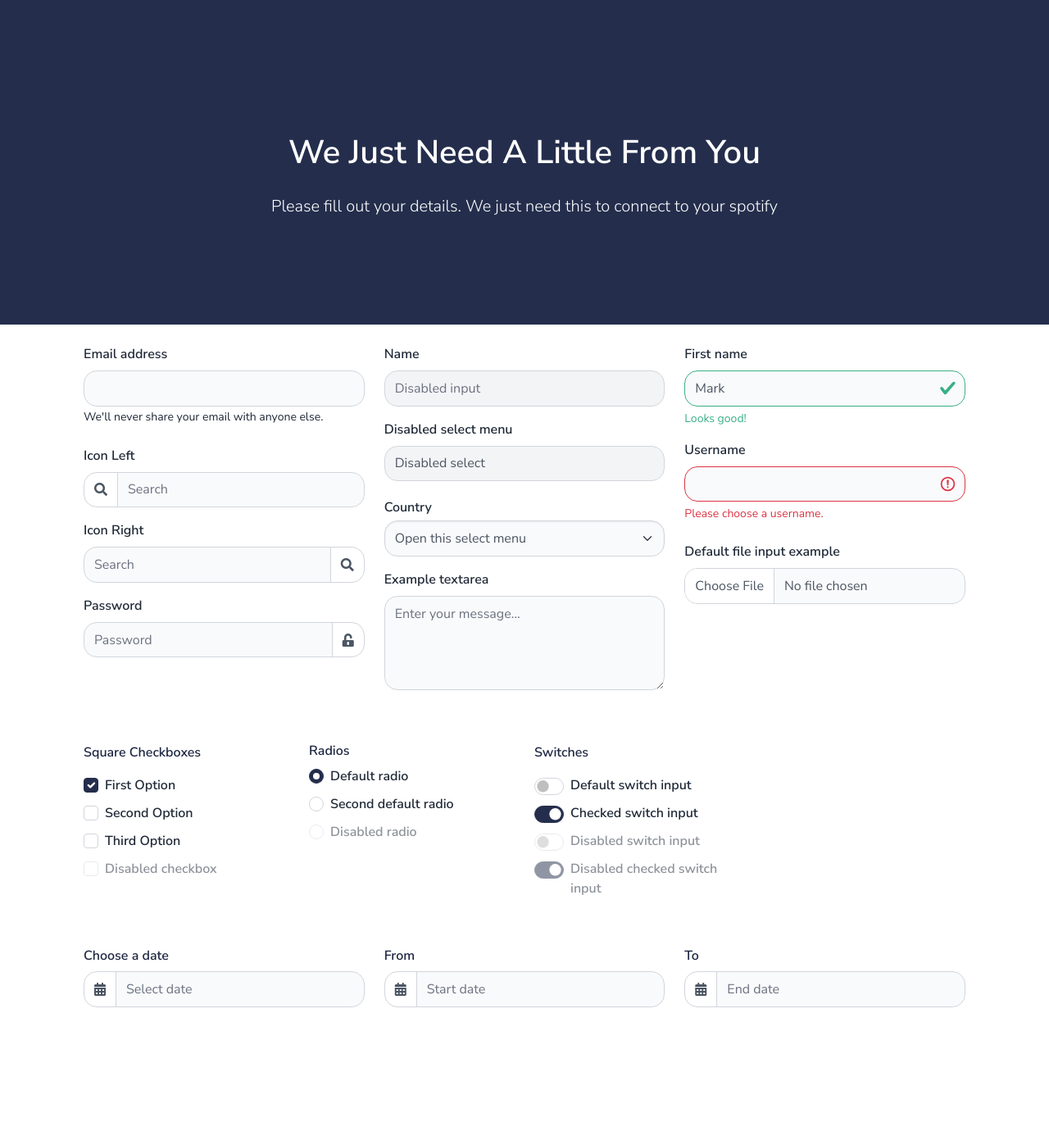
After one commit to vmmadathil/playlist_backend, a Flask app: page /details in a window 1280 px wide. The commit adds this page. Shown: the whole page at 82% size. Run offline with Flask 2, Linux system fonts and the light colour scheme; some libraries are stand-ins or nearby versions.

Commit message:
UI mostly done

```diff
--- a/main.py
+++ b/main.py
@@ -22,6 +22,11 @@ app.config["DEBUG"] = True
 def home():
     #return "<h1>Travel Playlist Creator</h1><p>This site is a prototype API for a service that will create personalized playlists for users.</p>"
     return render_template('about.html')
+
+@app.route('/details', methods=['GET'])
+def details():
+    return render_template('details.html')
+
 
 @app.route('/authorize/<username>', methods=['GET'])
 def authorize(username):
--- /dev/null
+++ b/templates/details.html
@@ -0,0 +1,269 @@
+{% extends "layouts/base.html" %}
+
+{% block title %} UI Forms {% endblock %}
+
+<!-- Specific Page CSS goes HERE  -->
+{% block stylesheets %}{% endblock stylesheets %}
+
+{% block content %}
+
+    <main>
+
+        {% include 'includes/preloader.html' %}
+
+        <!-- Hero -->
+        <div class="section-header pb-6 bg-primary text-white">
+            <div class="container">
+                <div class="row justify-content-center">
+                    <div class="col-12 col-md-8 text-center">
+                        <h1 class="display-3 mb-4">We Just Need A Little From You</h1>
+                        <p class="lead mb-5">Please fill out your details. We just need this to connect to your spotify</p>
+
+                    </div>
+                </div>
+            </div>
+        </div>
+        <!-- End of Hero -->
+
+
+
+        <!-- Section -->
+        <div class="section section-md pt-4">
+            <div class="container">
+                <div class="row mb-4 mb-lg-5">
+                    <div class="col-lg-4 col-sm-6">
+                        <!-- Form -->
+                        <div class="mb-4">
+                            <label for="exampleInputEmail6">Email address</label>
+                            <input type="email" class="form-control" id="exampleInputEmail6">
+                            <small id="emailHelp" class="form-text text-gray">We'll never share your email with anyone
+                                else.</small>
+                        </div>
+                        <!-- End of Form -->
+                        <!-- Form -->
+                        <div class="mb-3">
+                            <label for="exampleInputIconLeft">Icon Left</label>
+                            <div class="input-group">
+                                <span class="input-group-text" id="basic-addon1"><span class="fas fa-search"></span></span>
+                                <input type="text" class="form-control" id="exampleInputIconLeft" placeholder="Search"
+                                    aria-label="Search" aria-describedby="basic-addon1">
+                            </div>
+                        </div>
+                        <!-- End of Form -->
+                        <!-- Form -->
+                        <div class="mb-3">
+                            <label for="exampleInputIconRight">Icon Right</label>
+                            <div class="input-group">
+                                <input type="text" class="form-control" id="exampleInputIconRight" placeholder="Search"
+                                    aria-label="Search" aria-describedby="basic-addon2">
+                                <span class="input-group-text" id="basic-addon2"><span class="fas fa-search"></span></span>
+                            </div>
+                        </div>
+                        <!-- End of Form -->
+                        <!-- Form -->
+                        <div class="mb-3">
+                            <label for="exampleInputIconPassword">Password</label>
+                            <div class="input-group">
+                                <input type="password" class="form-control" id="exampleInputIconPassword" placeholder="Password"
+                                    aria-label="Password" aria-describedby="basic-addon3">
+                                <span class="input-group-text" id="basic-addon3"><span class="fas fa-unlock-alt"></span></span>
+                            </div>
+                        </div>
+                        <!-- End of Form -->
+                    </div>
+                    <div class="col-lg-4 col-sm-6">
+                        <!-- Form -->
+                        <div class="mb-3">
+                            <label for="disabledTextInput">Name</label>
+                            <input type="text" id="disabledTextInput" class="form-control" placeholder="Disabled input"
+                                disabled>
+                        </div>
+                        <div class="mb-3">
+                            <label for="disabledSelect">Disabled select menu</label>
+                            <select id="disabledSelect" class="form-control" disabled>
+                                <option>Disabled select</option>
+                            </select>
+                        </div>
+                        <!-- End of Form -->
+                        <!-- Form -->
+                        <div class="mb-3">
+                            <label class="my-1 me-2" for="inlineFormCustomSelectPref">Country</label>
+                            <select class="form-select" id="inlineFormCustomSelectPref" aria-label="Default select example">
+                                <option selected>Open this select menu</option>
+                                <option value="1">One</option>
+                                <option value="2">Two</option>
+                                <option value="3">Three</option>
+                            </select>
+                        </div>
+                        <!-- End of Form -->
+                        <!-- Form -->
+                        <div class="mb-3">
+                            <label for="exampleFormControlTextarea1">Example textarea</label>
+                            <textarea class="form-control" placeholder="Enter your message..." id="exampleFormControlTextarea1"
+                                rows="4"></textarea>
+                        </div>
+                        <!-- End of Form -->
+                    </div>
+                    <div class="col-lg-4 col-sm-6">
+                        <!-- Form -->
+                        <div class="mb-3">
+                            <label for="validationServer01">First name</label>
+                            <input type="text" class="form-control is-valid" id="validationServer01" value="Mark" required>
+                            <div class="valid-feedback">
+                                Looks good!
+                            </div>
+                        </div>
+                        <!-- End of Form -->
+                        <!-- Form -->
+                        <div class="mb-4">
+                            <label for="validationServerUsername">Username</label>
+                            <input type="text" class="form-control is-invalid" id="validationServerUsername" required>
+                            <div class="invalid-feedback">
+                                Please choose a username.
+                            </div>
+                        </div>
+                        <!-- End of Form -->
+                        <!-- Form -->
+                        <div class="mb-3">
+                            <label for="formFile" class="form-label">Default file input example</label>
+                            <input class="form-control" type="file" id="formFile">
+                        </div>
+                        <!-- End of Form -->
+                    </div>
+                </div>
+                <div class="row mb-5 mb-lg-5">
+                    <div class="col-lg-3 col-md-6">
+                        <!-- Checkboxes -->
+                        <div class="mb-3">
+                            <span class="h6 fw-bold">Square Checkboxes</span>
+                        </div>
+                        <div class="form-check">
+                            <input class="form-check-input" type="checkbox" value="" id="defaultCheck1" checked>
+                            <label class="form-check-label" for="defaultCheck1">
+                                First Option
+                            </label>
+                        </div>
+                        <div class="form-check">
+                            <input class="form-check-input" type="checkbox" value="" id="defaultCheck2">
+                            <label class="form-check-label" for="defaultCheck2">
+                                Second Option
+                            </label>
+                        </div>
+                        <div class="form-check">
+                            <input class="form-check-input" type="checkbox" value="" id="defaultCheck3">
+                            <label class="form-check-label" for="defaultCheck3">
+                                Third Option
+                            </label>
+                        </div>
+                        <div class="form-check">
+                            <input class="form-check-input" type="checkbox" value="" id="defaultCheck4" disabled>
+                            <label class="form-check-label" for="defaultCheck4">
+                                Disabled checkbox
+                            </label>
+                        </div>
+                    </div>
+                    <div class="col-lg-3 col-sm-6 mt-4 mt-md-0">
+                        <!-- Radio -->
+                        <fieldset>
+                            <legend class="h6">Radios</legend>
+                            <div class="form-check">
+                                <input class="form-check-input" type="radio" name="exampleRadios" id="exampleRadios1"
+                                    value="option1" checked>
+                                <label class="form-check-label" for="exampleRadios1">
+                                    Default radio
+                                </label>
+                            </div>
+                            <div class="form-check">
+                                <input class="form-check-input" type="radio" name="exampleRadios" id="exampleRadios2"
+                                    value="option2">
+                                <label class="form-check-label" for="exampleRadios2">
+                                    Second default radio
+                                </label>
+                            </div>
+                            <div class="form-check">
+                                <input class="form-check-input" type="radio" name="exampleRadios" id="exampleRadios3"
+                                    value="option3" disabled>
+                                <label class="form-check-label" for="exampleRadios3">
+                                    Disabled radio
+                                </label>
+                            </div>
+                            <!-- End of Radio -->
+                        </fieldset>
+                    </div>
+                    <div class="col-lg-3 col-sm-6 mt-4 mt-md-0">
+                        <div class="mb-3">
+                            <span class="h6 fw-bold">Switches</span>
+                        </div>
+                        <div class="form-check form-switch">
+                            <input class="form-check-input" type="checkbox" id="flexSwitchCheckDefault">
+                            <label class="form-check-label" for="flexSwitchCheckDefault">Default switch input</label>
+                        </div>
+                        <div class="form-check form-switch">
+                            <input class="form-check-input" type="checkbox" id="flexSwitchCheckChecked" checked>
+                            <label class="form-check-label" for="flexSwitchCheckChecked">Checked switch input</label>
+                        </div>
+                        <div class="form-check form-switch">
+                            <input class="form-check-input" type="checkbox" id="flexSwitchCheckDisabled" disabled>
+                            <label class="form-check-label" for="flexSwitchCheckDisabled">Disabled switch input</label>
+                        </div>
+                        <div class="form-check form-switch">
+                            <input class="form-check-input" type="checkbox" id="flexSwitchCheckCheckedDisabled" checked
+                                disabled>
+                            <label class="form-check-label" for="flexSwitchCheckCheckedDisabled">Disabled checked switch
+                                input</label>
+                        </div>
+                    </div>
+                </div>
+                <div class="row mb-4 mb-lg-5">
+                    <div class="col-12 col-md-4">
+                        <!-- Form -->
+                        <div class="form-group">
+                            <label class="h6" for="exampleInputDate1">Choose a date</label>
+                            <div class="input-group mb-4">
+                                <span class="input-group-text" id="basic-addonDate1"><span
+                                        class="fas far fa-calendar-alt"></span></span>
+                                <input class="form-control" data-datepicker="" id="exampleInputDate1" placeholder="Select date"
+                                    type="text" aria-label="Date with icon left">
+                            </div>
+                        </div>
+                        <!-- End of Form -->
+                    </div>
+                    <div class="col-12 col-md-8">
+                        <!-- Form -->
+                        <div class="row align-items-center">
+                            <div class="col">
+                                <label class="h6" for="exampleInputDate2">From</label>
+                                <div class="form-group">
+                                    <div class="input-group input-group-border">
+                                        <span class="input-group-text" id="basic-addonDate2"><span
+                                                class="fas far fa-calendar-alt"></span></span>
+                                        <input class="form-control" data-datepicker="" id="exampleInputDate2"
+                                            placeholder="Start date" type="text">
+                                    </div>
+                                </div>
+                            </div>
+                            <div class="col">
+                                <div class="form-group">
+                                    <label class="h6" for="exampleInputDate3">To</label>
+                                    <div class="input-group input-group-border">
+                                        <span class="input-group-text" id="basic-addonDate3"><span
+                                                class="fas far fa-calendar-alt"></span></span>
+                                        <input class="form-control" data-datepicker="" id="exampleInputDate3"
+                                            placeholder="End date" type="text">
+                                    </div>
+                                </div>
+                            </div>
+                        </div>
+                        <!-- End of Form -->
+                    </div>
+                </div>
+            </div>
+        </div>
+        <!-- End of Section -->
+
+    </main>
+
+{% endblock content %}
+
+<!-- Specific Page JS goes HERE  -->
+{% block javascripts %}{% endblock javascripts %}
```
Also changed, not shown: templates/about.html (+35 -4 lines), static/assets/img/illustrations/Sound-Wave-Headphones.svg (added), static/assets/img/illustrations/music_listening.svg (added).
